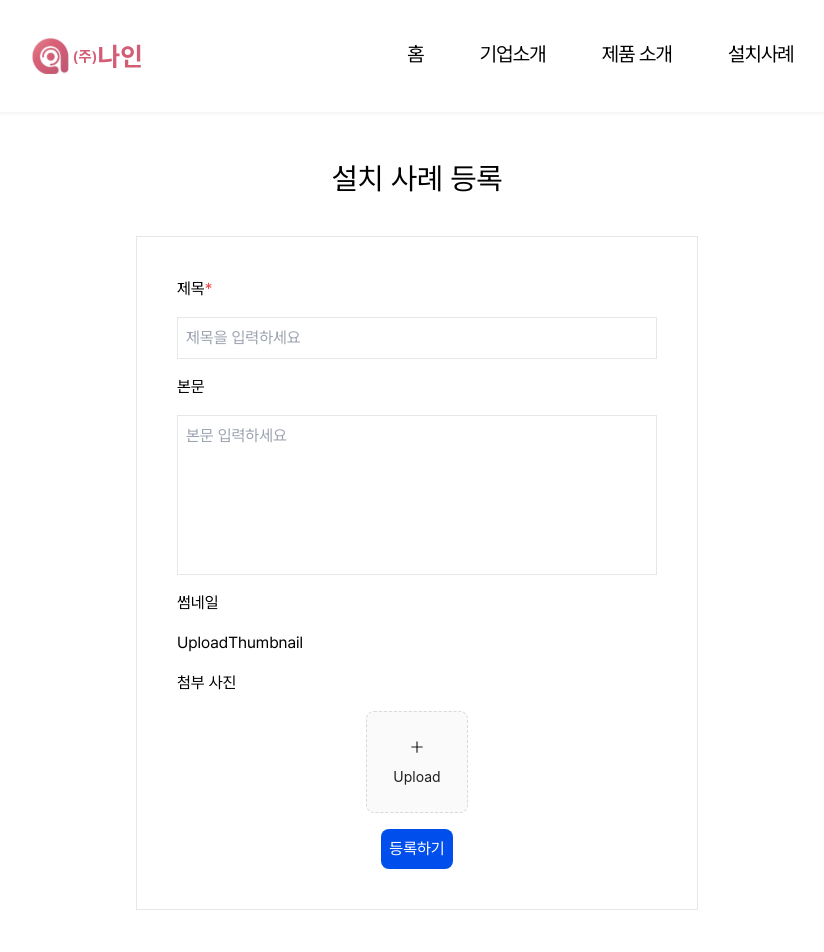
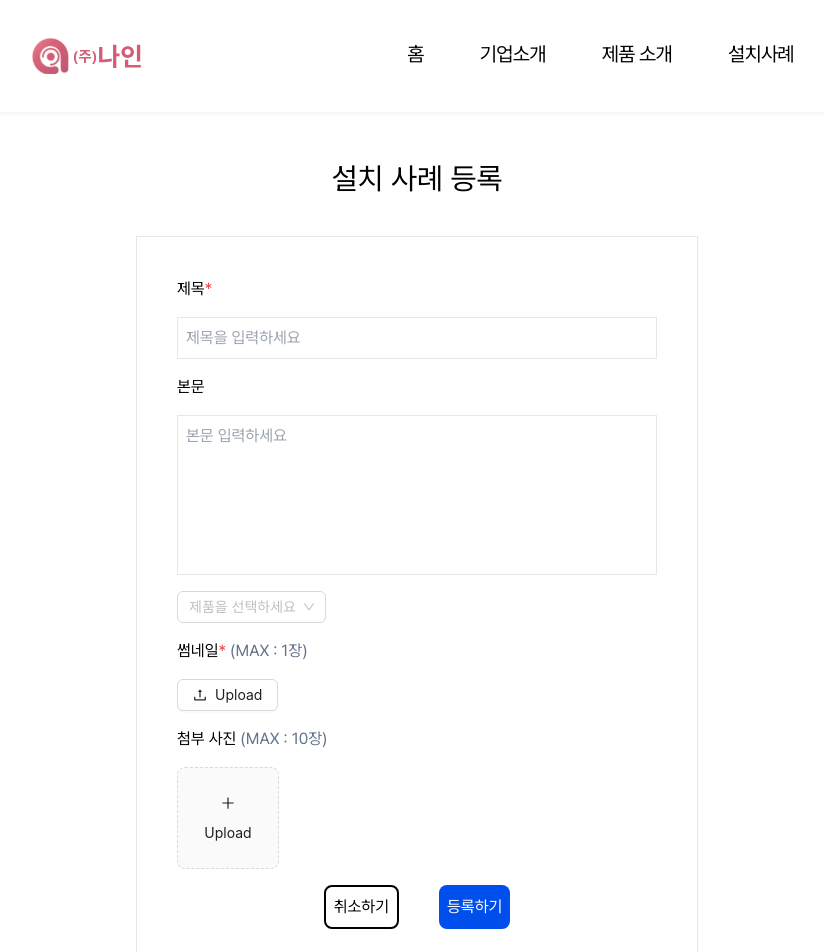
Before and after one commit to Rimsunwoo/nine, a Next.js app: page /admin/post in a window 1280 px wide. Shown: the top 952 px of the page, without its empty margins (223-1047 px from the left). Built offline with nearby package versions, Linux system fonts and the light colour scheme; no server answers; sample sign-in values are in the browser's storage.

Commit message:
feat: admin post 기능 완성

```diff
--- a/src/api/admin.ts
+++ b/src/api/admin.ts
@@ -37,3 +37,8 @@ export const uploadImg = async ({ imgName, imgFile }: { imgName: string; imgFile
     throw error;
   }
 };
+
+export const getPostImgUrl = (imgName: string) => {
+  const { data } = supabase.storage.from('post_images').getPublicUrl(`img/${imgName}`);
+  return data.publicUrl;
+};
--- a/src/app/admin/post/page.tsx
+++ b/src/app/admin/post/page.tsx
@@ -2,10 +2,12 @@
 import type {ChangeEvent, FormEvent} from 'react';
 import React, {useState} from 'react';
 
+import Link from 'next/link';
 import {useRouter} from 'next/navigation';
 
 import {postPost} from '@/api/admin';
 import useCheckAdmin from '@/components/admin/useCheckAdmin';
+import SelectBox from '@/components/post/selectBox';
 import UploadBox from '@/components/post/uploadBox';
 import UploadThumbnail from '@/components/post/uploadThumbnail';
 
@@ -15,7 +17,9 @@ function Page() {
 
   const [title, setTitle] = useState('');
   const [content, setContent] = useState('');
-  // const [thumbnail, setThumbnail] = useState('');
+  const [thumbnail, setThumbnail] = useState('');
+  const [category, setCategory] = useState('');
+  const images: string[] = [];
 
   const onChangeTitle = (e: ChangeEvent<HTMLInputElement>) => {
     const {value} = e.target;
@@ -27,11 +31,23 @@ function Page() {
     setContent(value);
   };
 
+  const selectCategory = (value: string) => {
+    setCategory(value);
+  };
+
   const onSubmit = async (e: FormEvent<HTMLFormElement>) => {
     e.preventDefault();
+    if (title === '') return alert('제목을 입력하세요');
+    if (category === '') return alert('제품을 선택하세요');
+    if (thumbnail === '') return alert('썸네일 사진을 등록하세요');
+    if (content === '' && images.length === 0) return alert('본문에 들어갈 내용을 작성해주세요');
+
     const newPost = {
       title,
       content,
+      thumbnail,
+      images,
+      category,
     };
     const error = await postPost(newPost);
     if (error) {
@@ -70,16 +86,30 @@ function Page() {
             value={content}
             onChange={onChangeContent}
           />
-          <label>썸네일</label>
-          <UploadThumbnail />
+          <div>
+            <SelectBox selectCategory={selectCategory} />
+          </div>
+          <label>
+            썸네일<span className="text-red-500">*</span> <span className="text-slate-500">(MAX : 1장)</span>
+          </label>
+          <UploadThumbnail setThumbnail={setThumbnail} />
         </div>
         <div className="w-full text-start my-4">
-          <p>첨부 사진</p>
+          <p>
+            첨부 사진 <span className="text-slate-500">(MAX : 10장)</span>
+          </p>
         </div>
-        <div className="max-w-[30rem]">
-          <UploadBox />
+        <div className="w-full">
+          <div className="max-w-[30rem]">
+            <UploadBox images={images} />
+          </div>
         </div>
-        <button className="bg-primary p-2 px-2 w-fit text-white rounded-lg mt-4">등록하기</button>
+        <div className="flex gap-10">
+          <Link href={'/admin'} className="p-2 px-2 w-fit rounded-lg mt-4 border-2 border-black">
+            취소하기
+          </Link>
+          <button className="bg-primary p-2 px-2 w-fit text-white rounded-lg mt-4">등록하기</button>
+        </div>
       </form>
     </div>
   );
--- a/src/components/admin/adminPage.tsx
+++ b/src/components/admin/adminPage.tsx
@@ -7,8 +7,10 @@ import {getPost} from '@/api/admin';
 
 import DeleteBtn from './deleteBtn';
 
+import type {Tables} from '@/types/supabase';
+
 function AdminPage() {
-  const [data, setData] = useState<any>(null);
+  const [data, setData] = useState<null | Tables<'post'>[]>(null);
   const [updated, setUpdated] = useState(false);
 
   useEffect(() => {
@@ -30,15 +32,20 @@ function AdminPage() {
       <div className="w-full text-xl">[게시글 목록]</div>
       <ul className="flex flex-col gap-4 w-full">
         {data ? (
-          data.map((post: any) => {
+          data.map(post => {
             return (
               <li key={post.id} className="border-[1px] border-black p-4 rounded-md  relative">
                 <p className="text-lg mb-2">
                   제목 : <span>{post.title}</span>
                 </p>
-                <p className="text-slate-600">
-                  작성일 : <span>{post.created_at.split('.')[0]}</span>
-                </p>
+                <div className="flex gap-4">
+                  <p className="text-slate-600">
+                    제품 : <span>{post.category}</span>
+                  </p>
+                  <p className="text-slate-600">
+                    작성일 : <span>{post.created_at.split('.')[0]}</span>
+                  </p>
+                </div>
                 <DeleteBtn id={post.id} setUpdated={setUpdated} />
               </li>
             );
--- /dev/null
+++ b/src/components/post/selectBox.tsx
@@ -0,0 +1,19 @@
+import React from 'react';
+
+import {Select} from 'antd';
+
+function SelectBox({selectCategory}: {selectCategory: (value: string) => void}) {
+  return (
+    <Select
+      placeholder="제품을 선택하세요"
+      onChange={selectCategory}
+      options={[
+        {value: 'Broad Cast', label: 'Broad Cast'},
+        {value: 'CCTV', label: 'CCTV'},
+        {value: 'White Board', label: 'White Board'},
+      ]}
+    />
+  );
+}
+
+export default SelectBox;
--- a/src/components/post/uploadBox.tsx
+++ b/src/components/post/uploadBox.tsx
@@ -1,3 +1,4 @@
+/* eslint-disable @next/next/no-img-element */
 'use client';
 import React, {useState} from 'react';
 
@@ -5,7 +6,7 @@ import {PlusOutlined} from '@ant-design/icons';
 import {message, Modal, Upload} from 'antd';
 import {v4} from 'uuid';
 
-import {uploadImg} from '@/api/admin';
+import {getPostImgUrl, uploadImg} from '@/api/admin';
 
 import type {RcFile, UploadProps} from 'antd/es/upload';
 import type {UploadFile} from 'antd/es/upload/interface';
@@ -32,7 +33,7 @@ const beforeUpload = (file: File): Promise<string> => {
   });
 };
 
-function UploadBox() {
+export function UploadBox({images}: {images: string[]}) {
   const [previewOpen, setPreviewOpen] = useState(false);
   const [previewImage, setPreviewImage] = useState('');
   const [previewTitle, setPreviewTitle] = useState('');
@@ -50,16 +51,18 @@ function UploadBox() {
     setPreviewTitle(file.name || file.url!.substring(file.url!.lastIndexOf('/') + 1));
   };
 
-  const handleChange: UploadProps['onChange'] = ({fileList: newFileList}) => setFileList(newFileList);
-
   const handleFileUpload = async ({file, onSuccess}: any) => {
+    const imgName = v4();
     const img = {
-      imgName: v4(),
+      imgName,
       imgFile: file,
     };
     await uploadImg(img);
     onSuccess();
+    images.push(getPostImgUrl(imgName));
   };
+
+  const handleChange: UploadProps['onChange'] = ({fileList: newFileList}) => setFileList(newFileList);
 
   const uploadButton = (
     <div>
@@ -69,7 +72,7 @@ function UploadBox() {
   );
 
   return (
-    <div className="w-full mx-auto">
+    <>
       <Upload
         customRequest={handleFileUpload}
         listType="picture-card"
@@ -79,14 +82,13 @@ function UploadBox() {
         multiple
         maxCount={10}
         accept="image/*"
-        beforeUpload={beforeUpload}
-        className="w-full">
+        beforeUpload={beforeUpload}>
         {fileList.length >= 10 ? null : uploadButton}
       </Upload>
       <Modal open={previewOpen} title={previewTitle} footer={null} onCancel={handleCancel}>
         <img alt="example" style={{width: '100%'}} src={previewImage} />
       </Modal>
-    </div>
+    </>
   );
 }
 
--- a/src/components/post/uploadThumbnail.tsx
+++ b/src/components/post/uploadThumbnail.tsx
@@ -1,7 +1,28 @@
+import type {Dispatch, SetStateAction} from 'react';
 import React from 'react';
 
-function UploadThumbnail() {
-  return <div>UploadThumbnail</div>;
+import {UploadOutlined} from '@ant-design/icons';
+import {Button, Upload} from 'antd';
+import {v4} from 'uuid';
+
+import {getPostImgUrl, uploadImg} from '@/api/admin';
+
+function UploadThumbnail({setThumbnail}: {setThumbnail: Dispatch<SetStateAction<string>>}) {
+  const handleFileUpload = async ({file, onSuccess}: any) => {
+    const imgName = v4();
+    const img = {
+      imgName,
+      imgFile: file,
+    };
+    await uploadImg(img);
+    onSuccess();
+    setThumbnail(getPostImgUrl(imgName));
+  };
+  return (
+    <Upload customRequest={handleFileUpload} listType="picture" maxCount={1} accept="image/*">
+      <Button icon={<UploadOutlined />}>Upload</Button>
+    </Upload>
+  );
 }
 
 export default UploadThumbnail;
```
